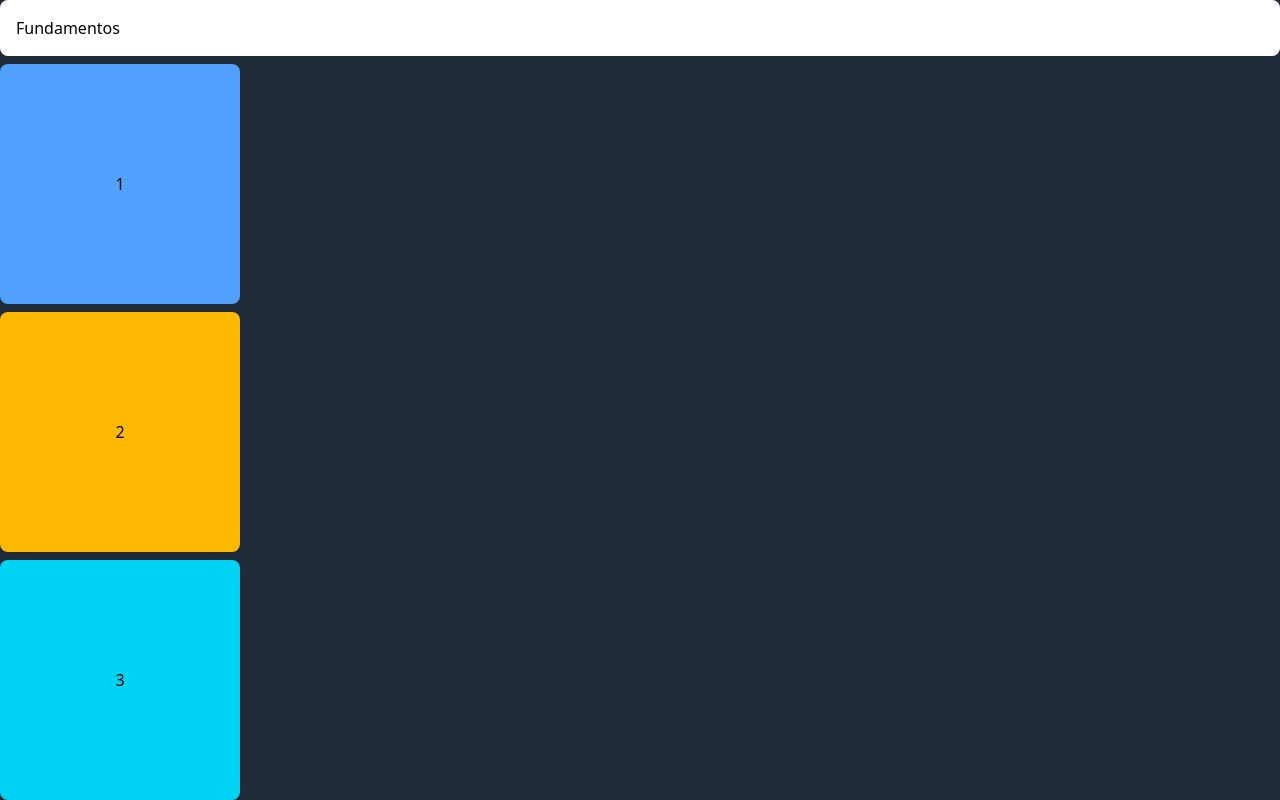
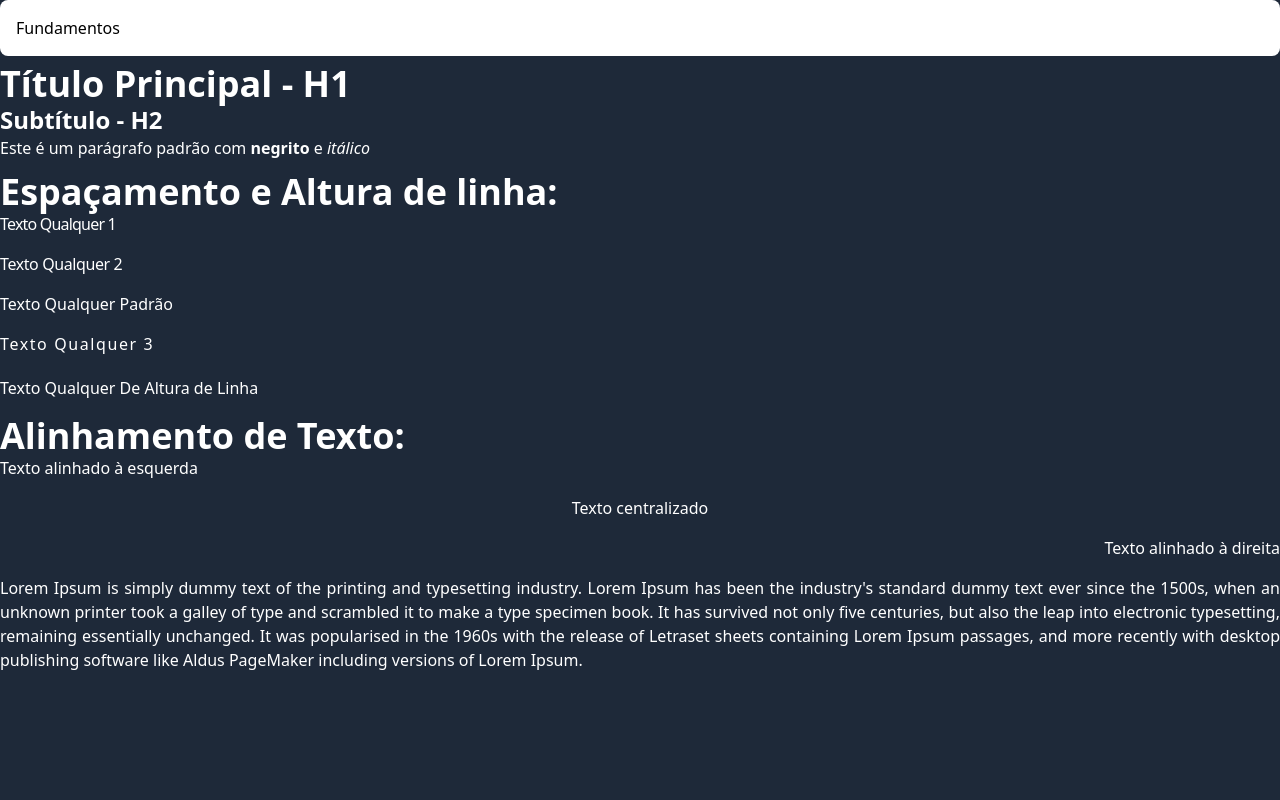
Before and after one commit to luisitcho/curso-tailwind-ferrante-2025, a website: page 1_fundamentos/index.html in a window 1280 px wide. Drawn offline with Linux system fonts and the light colour scheme.

Commit message:
curso tailwind - Typography

```diff
--- a/1_fundamentos/index.html
+++ b/1_fundamentos/index.html
@@ -8,24 +8,61 @@
     <title>1 - Fundamentos</title>
 </head>
 
-<body class="bg-gray-800">
+<body class="bg-gray-800 text-white">
 
     <div class="container">
         <h1 class="bg-white text-black p-4 rounded-lg font-medium mb-2">Fundamentos</h1>
 
-        <div class="space-y-2">
-            <div class="bg-blue-400 size-60 w-full max-w-[240px] rounded-lg flex items-center justify-center">
-                1
+        <section class="mb-3">
+            <h1 class="text-4xl font-black">Título Principal - H1</h1>
+            <h2 class="text-2xl font-semibold">Subtítulo - H2</h2>
+
+            <p class="text-base">
+                Este é um parágrafo padrão com <span class="font-bold">negrito</span> e <span
+                    class="italic">itálico</span>
+            </p>
+        </section>
+
+        <section class="mb-3">
+            <h1 class="text-4xl font-black">Espaçamento e Altura de linha:</h1>
+
+            <div class="space-y-4">
+                <p class="tracking-tighter">Texto Qualquer 1</p>
+                <p class="tracking-tight">Texto Qualquer 2</p>
+                <p class="tracking-normal">Texto Qualquer Padrão</p>
+                <p class="tracking-widest">Texto Qualquer 3</p>
+                <p class="leading-loose">Texto Qualquer De Altura de Linha</p>
             </div>
+        </section>
 
-            <div class="bg-amber-400 size-60 w-full max-w-[240px] rounded-lg flex items-center justify-center">
-                2
+        <section class="mb-3">
+            <h1 class="text-4xl font-black">Alinhamento de Texto:</h1>
+
+            <div class="space-y-4">
+                <p class="text-left">
+                    Texto alinhado à esquerda
+                </p>
+
+                <p class="text-center">
+                    Texto centralizado
+                </p>
+
+                <p class="text-right">
+                    Texto alinhado à direita
+                </p>
+
+                <p class="text-justify">
+                    Lorem Ipsum is simply dummy text of the printing and typesetting industry.
+                    Lorem Ipsum has been the industry's standard dummy text ever since the 1500s,
+                    when an unknown printer took a galley of type and scrambled it to make a type
+                    specimen book. It has survived not only five centuries, but also the leap into
+                    electronic typesetting, remaining essentially unchanged. It was popularised in
+                    the 1960s with the release of Letraset sheets containing Lorem Ipsum passages,
+                    and more recently with desktop publishing software like Aldus PageMaker
+                    including versions of Lorem Ipsum.
+                </p>
             </div>
-
-            <div class="bg-cyan-400 size-60 w-full max-w-[240px] rounded-lg flex items-center justify-center">
-                3
-            </div>
-        </div>
+        </section>
     </div>
 </body>
 
```
Also changed, not shown: 1_fundamentos/src/output.css.
